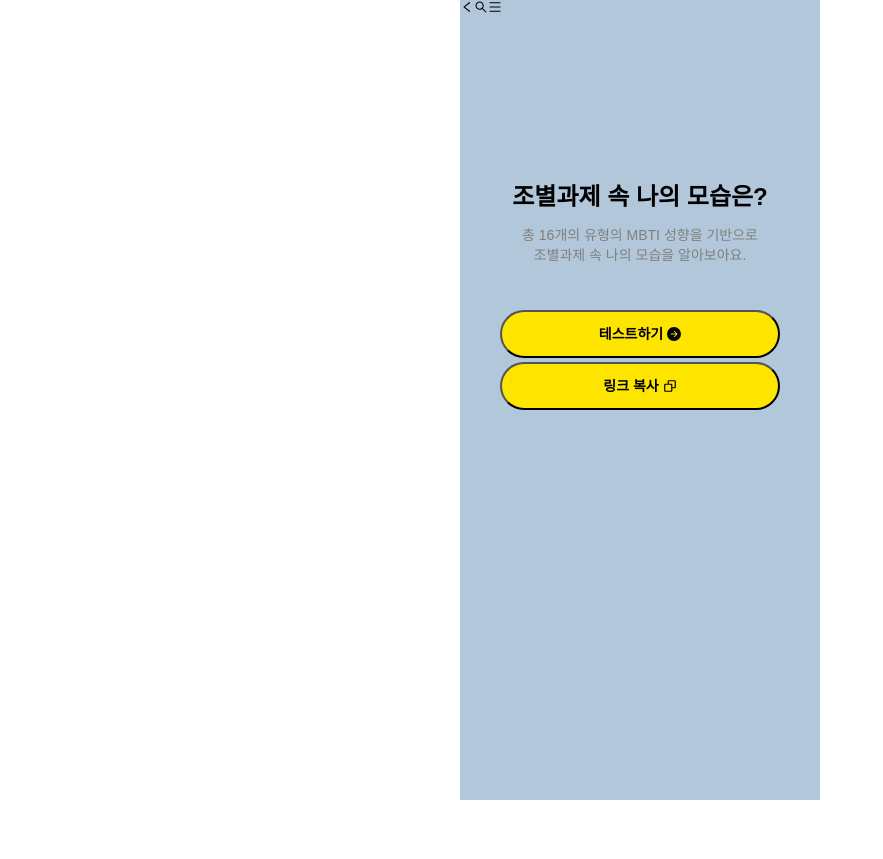
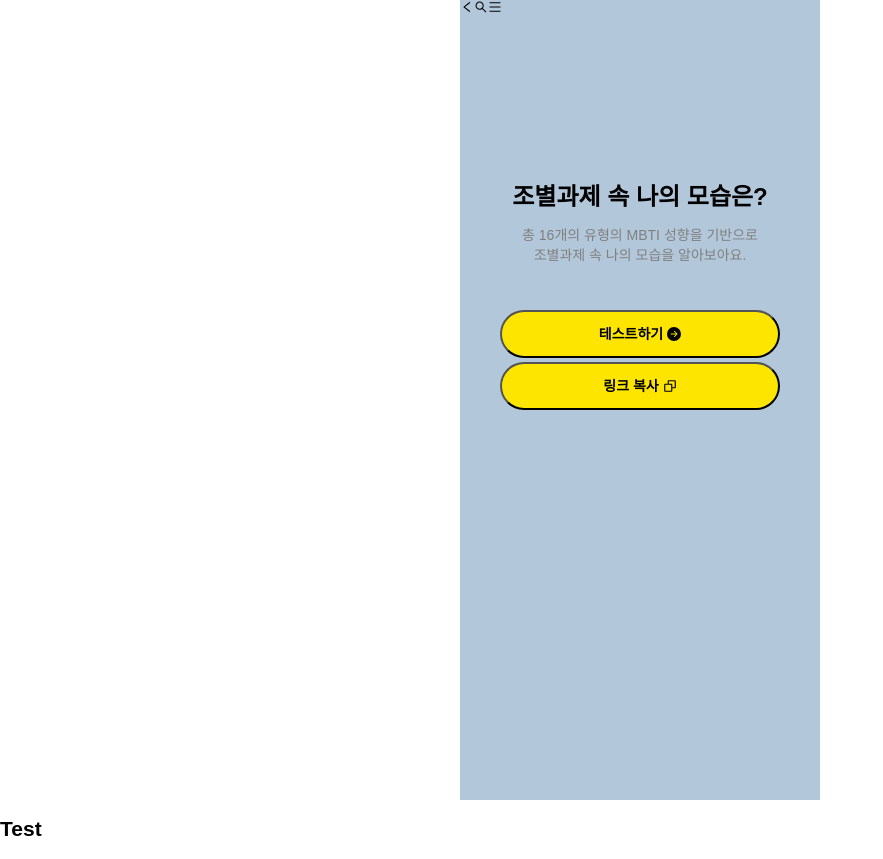
Before and after one commit to hyeon81/teamproject_test, a React (Create React App) app: page /test in a window 1280 px wide. Shown: the whole page, without its empty margins (0-883 px from the left). Before the commit the page ends 800 px from the top, so only its background shows below. Built offline with nearby package versions, Linux system fonts and the light colour scheme.

Commit message:
Remove .idea Add .idea in .gitignore

```diff
--- a/public/index.html
+++ b/public/index.html
@@ -14,7 +14,7 @@
       manifest.json provides metadata used when your web app is installed on a
       user's mobile device or desktop. See https://developers.google.com/web/fundamentals/web-app-manifest/
     -->
-    <link rel="manifest" href="%PUBLIC_URL%/manifest.json" />
+    <link rel="manifes" href="%PUBLIC_URL%/manifest.json" />
     <!--
       Notice the use of %PUBLIC_URL% in the tags above.
       It will be replaced with the URL of the `public` folder during the build.
--- /dev/null
+++ b/src/client/Root.js
@@ -0,0 +1,10 @@
+import React from 'react';
+import { BrowserRouter } from "react-router-dom";
+import App from '../shared/App';
+
+const Root = () => (
+    <BrowserRouter>
+        <App/>
+    </BrowserRouter>
+)
+export default Root;
--- a/src/index.js
+++ b/src/index.js
@@ -1,5 +1,8 @@
 import React from "react";
 import ReactDOM from "react-dom";
-import StartPage from "./pages/StartPage";
+import Root from './client/Root';
+import registerServiceWorker from './registerServiceWorker';
+import './index.css';
 
-ReactDOM.render(<StartPage />, document.getElementById("root"));
+ReactDOM.render(<Root />, document.getElementById("root"));
+registerServiceWorker();
--- a/src/pages/TestPage.js
+++ b/src/pages/TestPage.js
@@ -0,0 +1,11 @@
+import React from 'react';
+
+const TestPage = () => {
+    return (
+        <div>
+            <h2>Test</h2>
+        </div>
+    );
+};
+
+export default TestPage;
--- /dev/null
+++ b/src/pages/index.js
@@ -0,0 +1,2 @@
+export { default as StartPage } from './StartPage';
+export { default as TestPage } from "./TestPage";
--- /dev/null
+++ b/src/shared/App.js
@@ -0,0 +1,16 @@
+import React, {Component} from 'react';
+import {Route} from 'react-router-dom';
+import {StartPage, TestPage} from '../pages/';
+
+class App extends Component {
+    render() {
+        return (
+            <div>
+                <Route path="/" component={StartPage}/>
+                <Route path="/test" component={TestPage}/>
+            </div>
+        );
+    }
+}
+
+export default App;
```
Also changed, not shown: package.json (+8 -4 lines), src/pages/StartPage.js (+8 -7 lines), src/index.css (added), src/registerServiceWorker.js (added), 1 other file (tests, documents, lock files or other folders).
